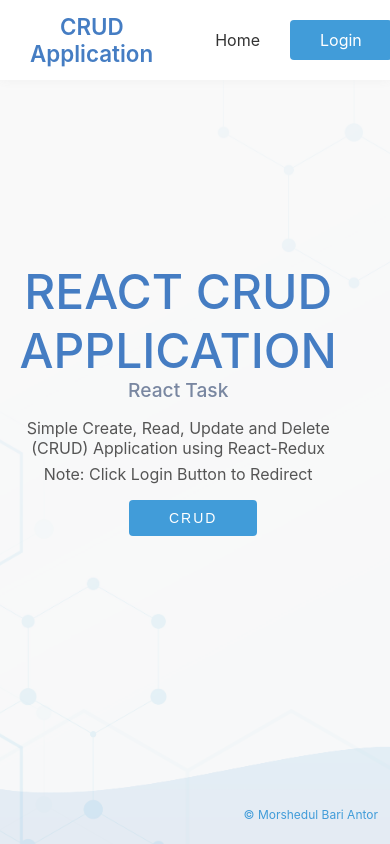
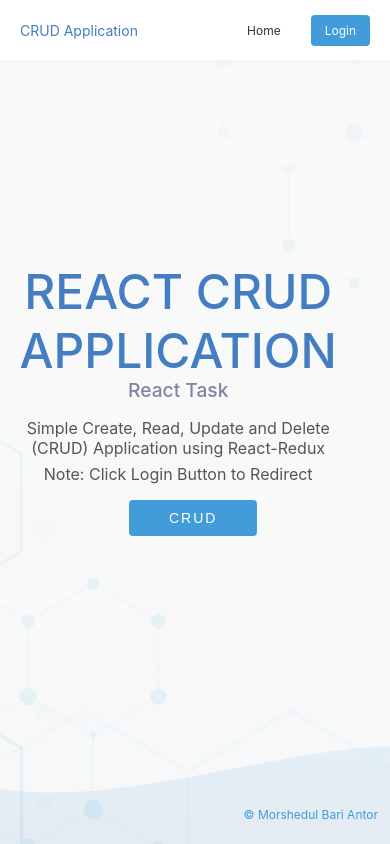
Before and after one commit to morshedul-antor/reactapp-crud, a React (Create React App) app: page /landing in a window 390 px wide. Shown: the top 844 px of the page. Built offline with nearby package versions, Linux system fonts and the light colour scheme.

Commit message:
fix: bug

```diff
--- a/src/components/Home/Create/Create.module.css
+++ b/src/components/Home/Create/Create.module.css
@@ -174,12 +174,11 @@
   .wrapper {
     width: 95%;
     margin-left: 4px;
-    margin-top: -30px;
+    margin-top: -20px;
   }
 
   .wrapper .button {
     display: block;
-    float: none;
     margin: 0 auto;
     padding: 7px 30px;
     font-size: 10px;
@@ -258,28 +257,4 @@
     font-size: 12px;
     width: 12em;
   }
-
-  .alertMessage {
-    font-size: 12px;
-  }
-
-  .optAllQualification {
-    position: absolute;
-    margin-top: 3.36em;
-    width: 60%;
-  }
-
-  .optSelectQualification {
-    font-size: 10px;
-  }
-
-  .optAllSpeciality {
-    margin-top: 7.58em;
-    width: 60%;
-    left: 24%;
-  }
-
-  .optSelectSpeciality {
-    font-size: 10px;
-  }
 }
--- a/src/components/Home/Home.jsx
+++ b/src/components/Home/Home.jsx
@@ -1,5 +1,5 @@
 import React, { useEffect, useState } from "react";
-import Footer from "../Landing/footer/Footer";
+import Footer from "../Landing/Footer/Footer";
 import Navbar from "../Landing/Navbar/Navbar";
 import Create from "./Create/Create";
 import Show from "./Show/Show";
--- a/src/components/Landing/Body/Body.jsx
+++ b/src/components/Landing/Body/Body.jsx
@@ -18,7 +18,7 @@ export default function Body() {
             <span>Note: Click Login Button to Redirect</span>
           </p>
           <div className={classes.buttonContainer}>
-            <Link to="/home">
+            <Link to="/">
               <button>CRUD</button>
             </Link>
           </div>
--- a/src/components/Landing/Landing.jsx
+++ b/src/components/Landing/Landing.jsx
@@ -2,7 +2,7 @@ import React from "react";
 import Navbar from "./Navbar/Navbar";
 import Body from "./Body/Body";
 import BG from "../../assets/bg.jpg";
-import Footer from "./footer/Footer";
+import Footer from "./Footer/Footer";
 
 export default function Landing() {
   return (
--- a/src/components/Landing/Navbar/Navbar.module.css
+++ b/src/components/Landing/Navbar/Navbar.module.css
@@ -65,3 +65,30 @@
   color: var(--white);
   opacity: 0.8;
 }
+
+@media (max-width: 420px) {
+  .nav > div {
+    height: 60px;
+  }
+
+  .nav > div .logo > a {
+    font-size: 14px;
+    font-weight: 400;
+    margin-left: -10px;
+  }
+
+  .nav > div .navList {
+    padding: 0;
+    margin-right: -10px;
+  }
+
+  .nav > div .navList a {
+    font-size: 12px;
+    padding-left: 20px;
+  }
+
+  .nav > div .navList a:last-child {
+    padding: 8px 14px;
+    border-radius: 4px;
+  }
+}
```
Also changed, not shown: src/components/Landing/Footer/Footer.jsx (renamed from src/components/Landing/footer/Footer.jsx), src/components/Landing/Footer/Footer.module.css (renamed from src/components/Landing/footer/Footer.module.css), src/components/Landing/Landing.module.css (deleted).
